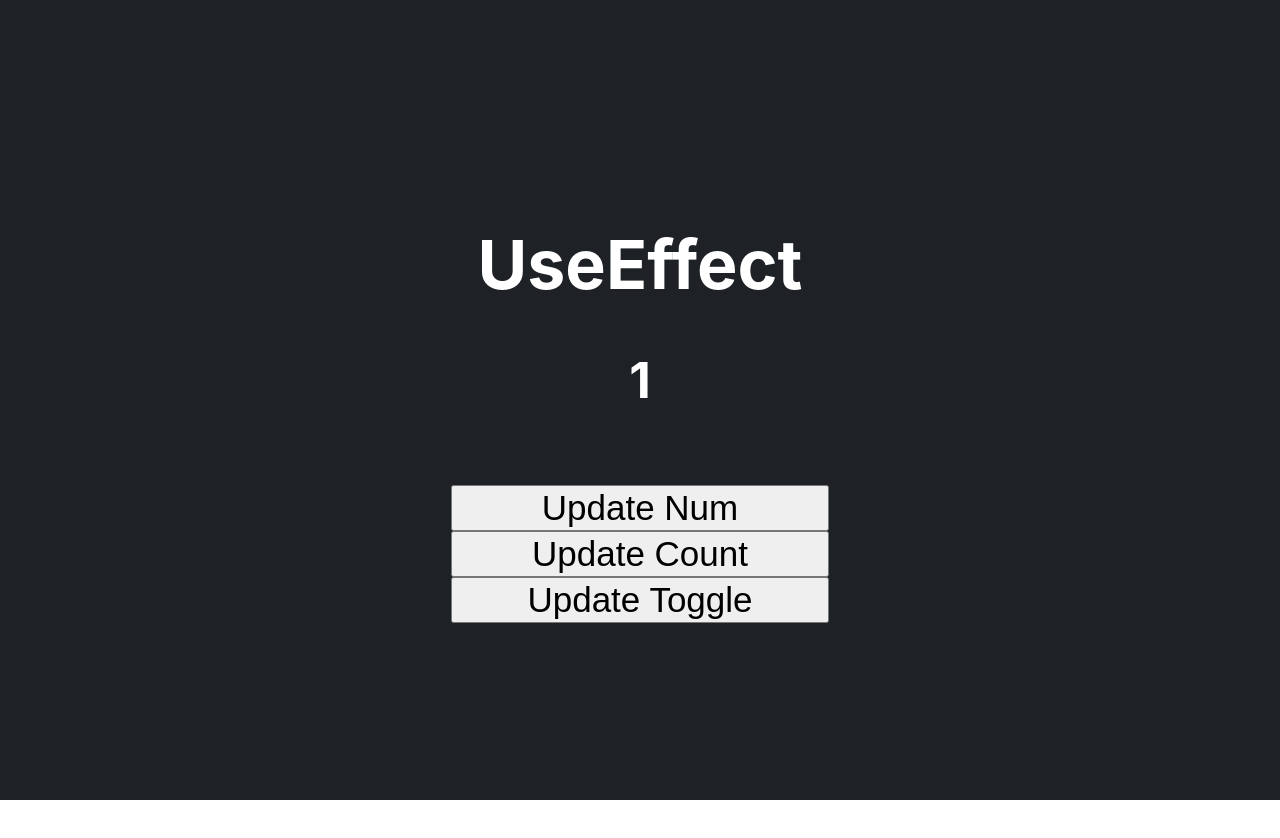
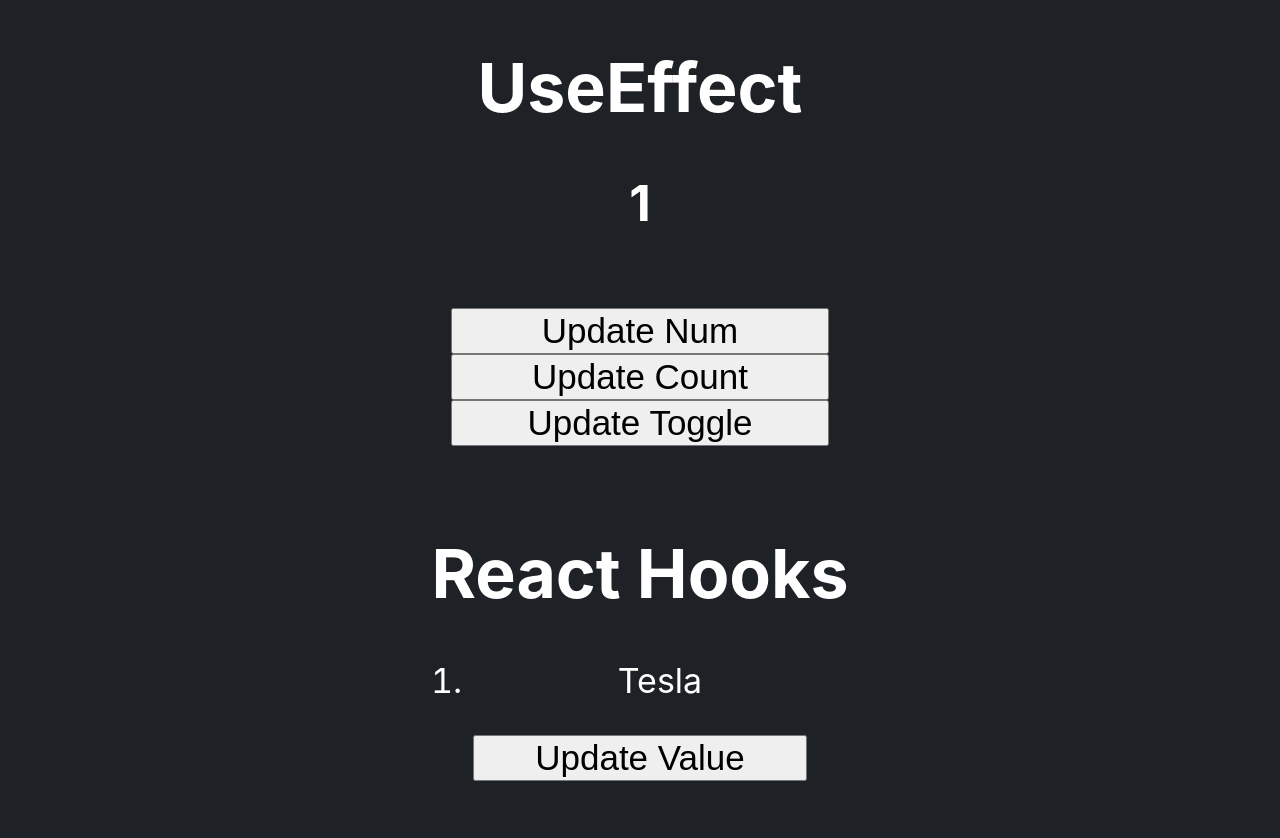
Before and after one commit to AhmedShaykh/React-UseEffect, a React (Create React App) app: page / in a window 1280 px wide. Shown: the top 838 px of the page. Before the commit the page ends 800 px from the top, so only its background shows below. Built offline with nearby package versions, Linux system fonts and the light colour scheme; the HTML template or start-up script is replaced by a standard one.

Commit message:
It's Time To Push !

```diff
--- a/src/App.css
+++ b/src/App.css
@@ -1,5 +1,6 @@
 .App {
   text-align: center;
+  padding-bottom: 50px;
 }
 
 .button {
--- a/src/App.jsx
+++ b/src/App.jsx
@@ -1,11 +1,14 @@
 import React from 'react';
 import './App.css';
 import Effect from './Hooks/Effect';
+import State from './Hooks/State';
 
 function App() {
   return (
     <div className="App App-header">
       <Effect />
+      <br />
+      <State />
     </div>
   );
 }
--- a/src/Hooks/Effect.jsx
+++ b/src/Hooks/Effect.jsx
@@ -16,7 +16,7 @@ const Effect = () => {
     useEffect(() => {
         console.log("UseEffect Component Did", toggle)
         return () => console.log("I'm Removed In VDOM")
-    }, [count , num , toggle])
+    }, [count, num, toggle])
 
     return (
         <div>
--- /dev/null
+++ b/src/Hooks/State.jsx
@@ -0,0 +1,22 @@
+import React, { useState } from 'react';
+
+const State = () => {
+    const [arr, setArr] = useState(["Tesla"]);
+
+    const handleClick = () => {
+        setArr([...arr, "SpaceX", "Bitcoin", "StarLink", "Dogecoin"]);
+    }
+    return (
+        <div className='App'>
+            <h1>React Hooks</h1>
+            <ol>
+                {arr.map((v, i) => {
+                    return <li key={i}>{v}</li>
+                })}
+            </ol>
+            <button className='button' onClick={handleClick}>Update Value</button>
+        </div>
+    )
+}
+
+export default State;
```
